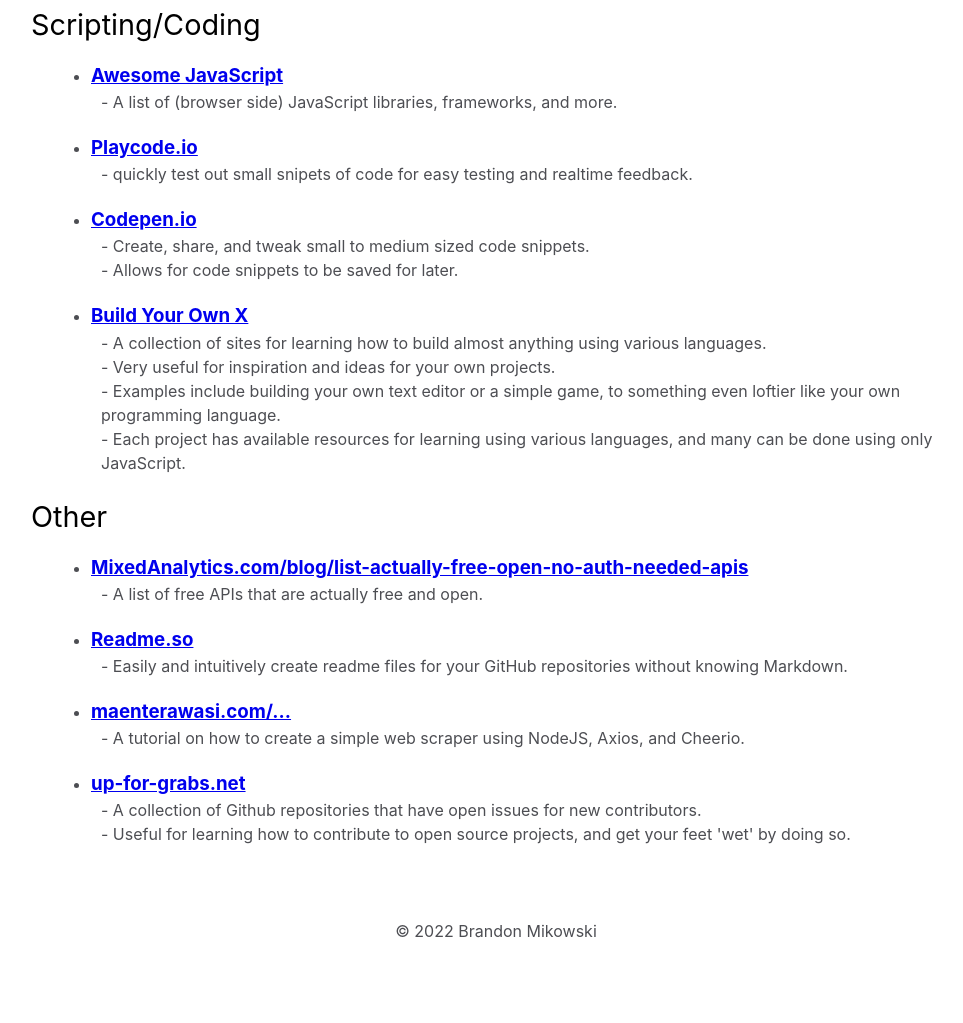
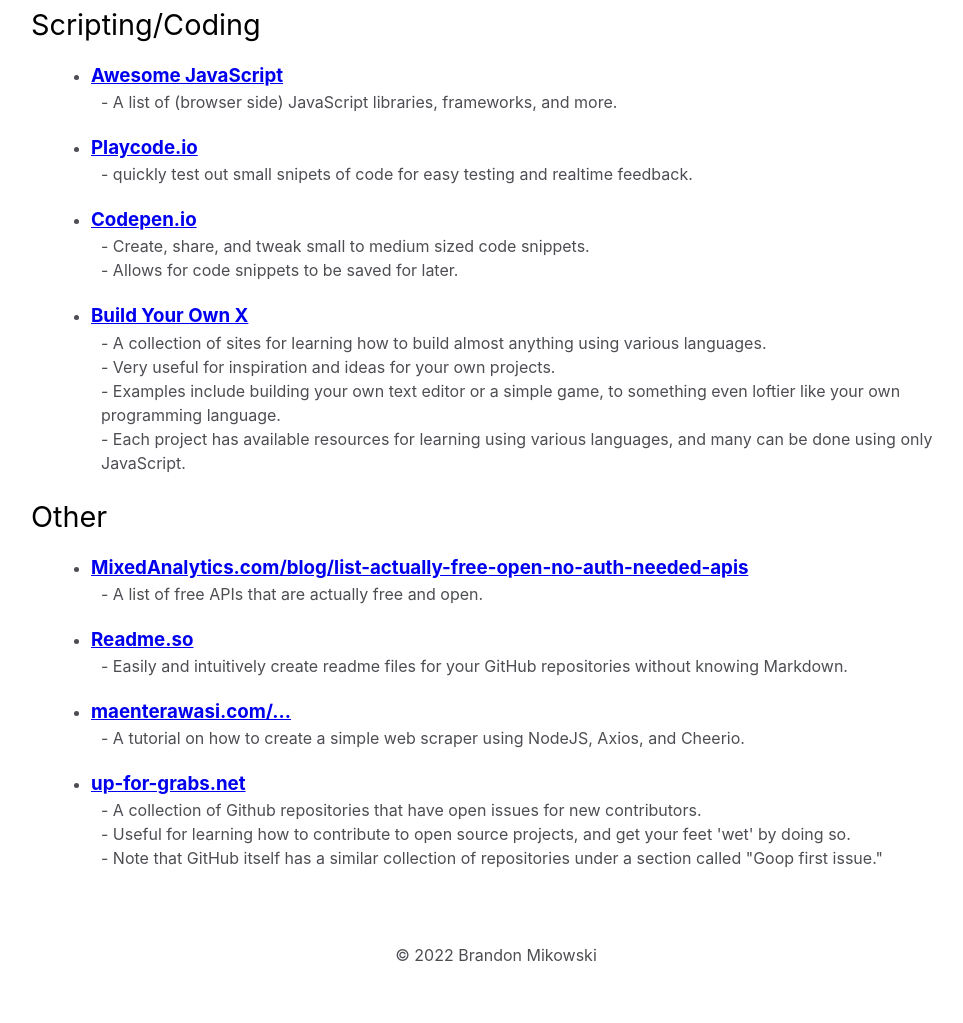
Before and after one commit to MikoFrosty/frosty-webdev, a website: page index.html in a window 1280 px wide. Shown: the part 1650-2673 px from the top of the page, without its empty margins (299-1262 px from the left). Drawn offline with Linux system fonts and the light colour scheme.

Commit message:
Add comment to up-for-grabs link in Other section

```diff
--- a/index.html
+++ b/index.html
@@ -315,6 +315,7 @@
               new contributors.<br />
               - Useful for learning how to contribute to open source projects,
               and get your feet 'wet' by doing so.<br />
+              - Note that GitHub itself has a similar collection of repositories under a section called "Goop first issue."
             </p>
           </li>
         </ul>
```
